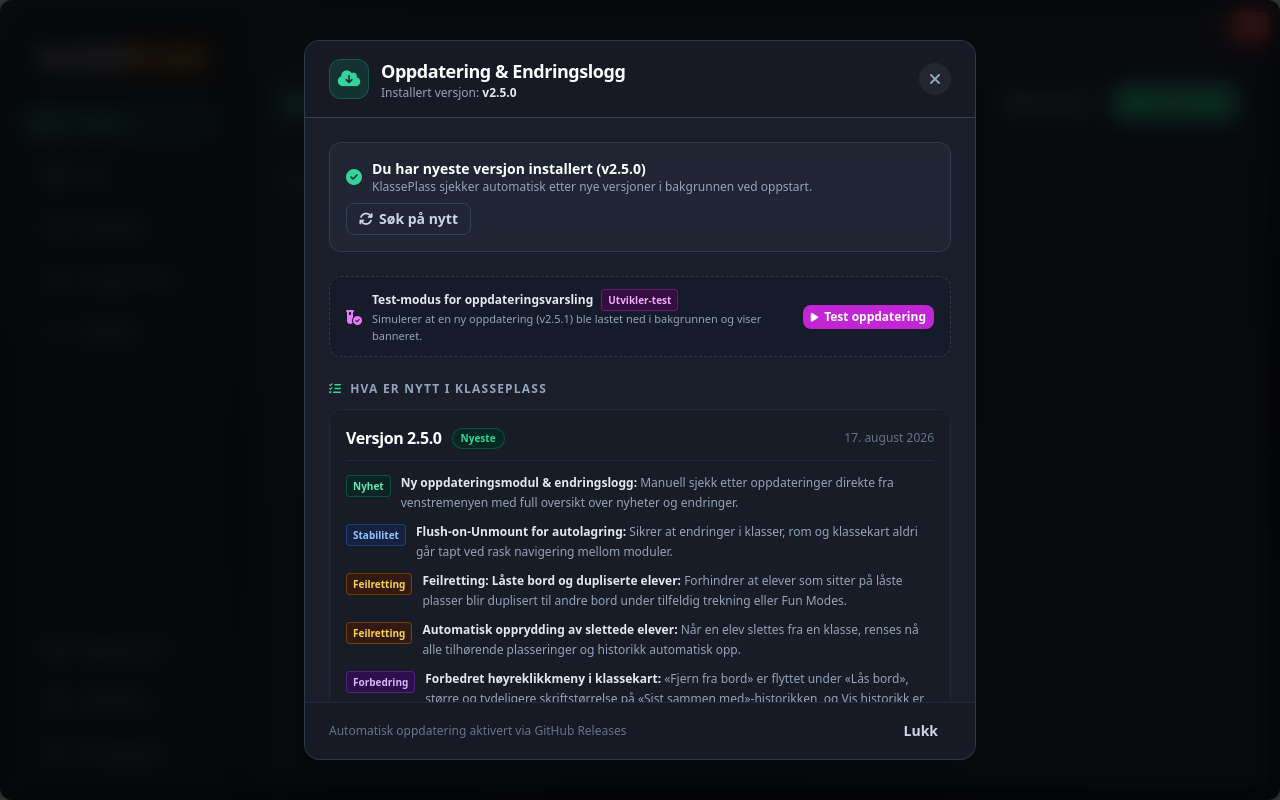
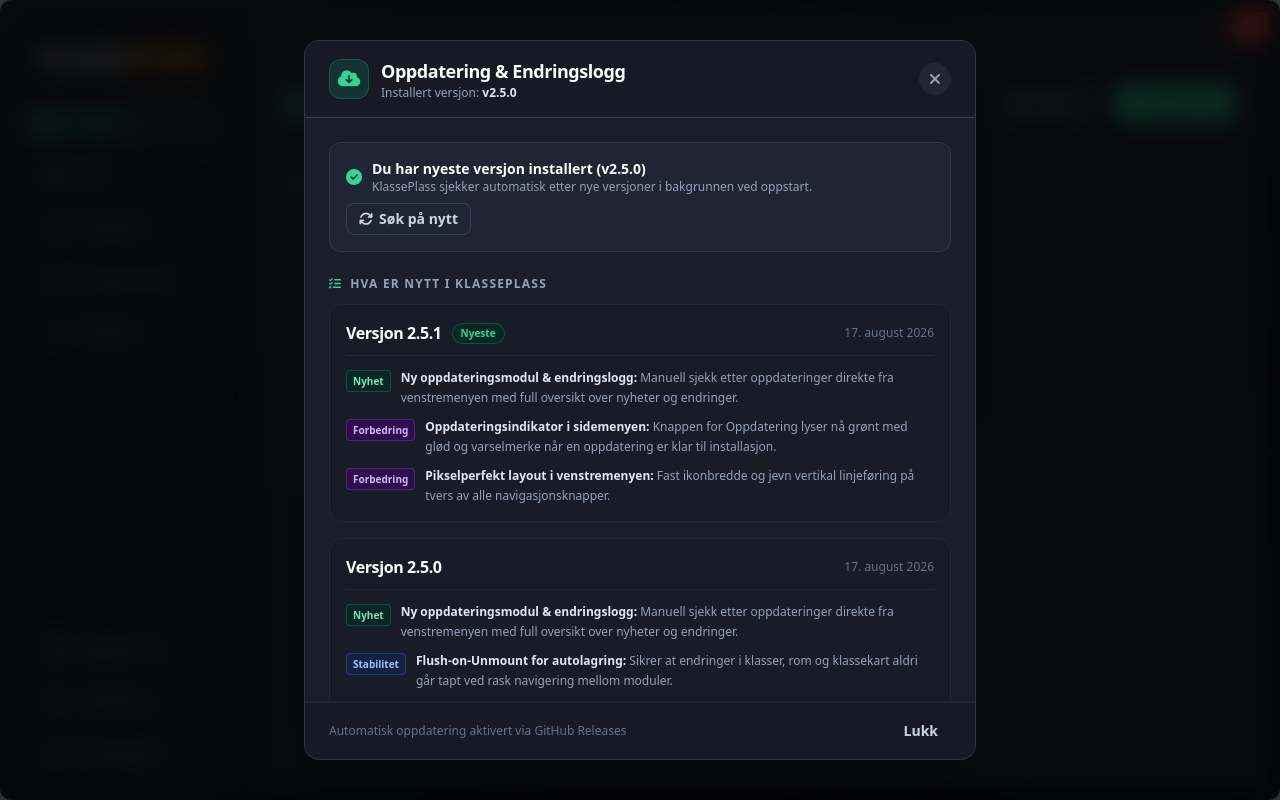
Before and after one commit to takoie/KlassePlass, a React (Vite) app: page / in a window 1280 px wide. Both pictures are taken after a click on the button "Oppdatering". Built offline with nearby package versions, Linux system fonts and the light colour scheme.

Commit message:
feat: release v2.5.1 med ny oppdateringsmodul og endringslogg

```diff
--- a/package.json
+++ b/package.json
@@ -1,6 +1,6 @@
 {
   "name": "klasseplass",
-  "version": "2.5.0",
+  "version": "2.5.1",
   "description": "Verktøy for organisering av klassekart",
   "author": "Stian Taknes",
   "scripts": {
--- a/src/components/UpdateModal.jsx
+++ b/src/components/UpdateModal.jsx
@@ -74,11 +74,6 @@
   const handleRestart = () => {
     setRestarting(true);
     window.api?.restartApp?.();
-  };
-
-  const handleSimulate = () => {
-    window.api?.simulateUpdate?.('2.5.1');
-    showToast('Simulert oppdatering v2.5.1 er nå lastet ned og klar!', 'success');
   };
 
   if (!isOpen) return null;
@@ -209,29 +204,6 @@
             )}
           </div>
 
-          {/* Test Action for User Verification */}
-          <div className="px-4 py-3 rounded-xl border border-dashed border-slate-700/80 bg-slate-900/30 flex items-center justify-between gap-3">
-            <div className="flex items-center gap-2.5">
-              <i className="fa-solid fa-vial-circle-check text-fuchsia-400 text-base"></i>
-              <div>
-                <div className="text-xs font-bold text-slate-200 flex items-center gap-2">
-                  Test-modus for oppdateringsvarsling
-                  <span className="px-1.5 py-0.5 rounded text-[10px] bg-fuchsia-950/60 text-fuchsia-300 border border-fuchsia-500/30">Utvikler-test</span>
-                </div>
-                <div className="text-[11px] text-slate-400">
-                  Simulerer at en ny oppdatering (v2.5.1) ble lastet ned i bakgrunnen og viser banneret.
-                </div>
-              </div>
-            </div>
-            <button
-              className="btn btn-xs bg-fuchsia-600 hover:bg-fuchsia-500 text-white font-bold border-none gap-1.5 flex-shrink-0"
-              onClick={handleSimulate}
-            >
-              <i className="fa-solid fa-play text-[10px]"></i>
-              Test oppdatering
-            </button>
-          </div>
-
           {/* Changelog Section */}
           <div>
             <div className="flex items-center justify-between mb-3">
--- a/src/shared/changelogData.js
+++ b/src/shared/changelogData.js
@@ -5,9 +5,30 @@
 
 export const CHANGELOG = [
   {
+    version: '2.5.1',
+    date: '17. august 2026',
+    isLatest: true,
+    highlights: [
+      {
+        type: 'feature',
+        title: 'Ny oppdateringsmodul & endringslogg',
+        desc: 'Manuell sjekk etter oppdateringer direkte fra venstremenyen med full oversikt over nyheter og endringer.'
+      },
+      {
+        type: 'ui',
+        title: 'Oppdateringsindikator i sidemenyen',
+        desc: 'Knappen for Oppdatering lyser nå grønt med glød og varselmerke når en oppdatering er klar til installasjon.'
+      },
+      {
+        type: 'ui',
+        title: 'Pikselperfekt layout i venstremenyen',
+        desc: 'Fast ikonbredde og jevn vertikal linjeføring på tvers av alle navigasjonsknapper.'
+      }
+    ]
+  },
+  {
     version: '2.5.0',
     date: '17. august 2026',
-    isLatest: true,
     highlights: [
       {
         type: 'feature',
```
Also changed, not shown: 2 other files (tests, documents, lock files or other folders).
